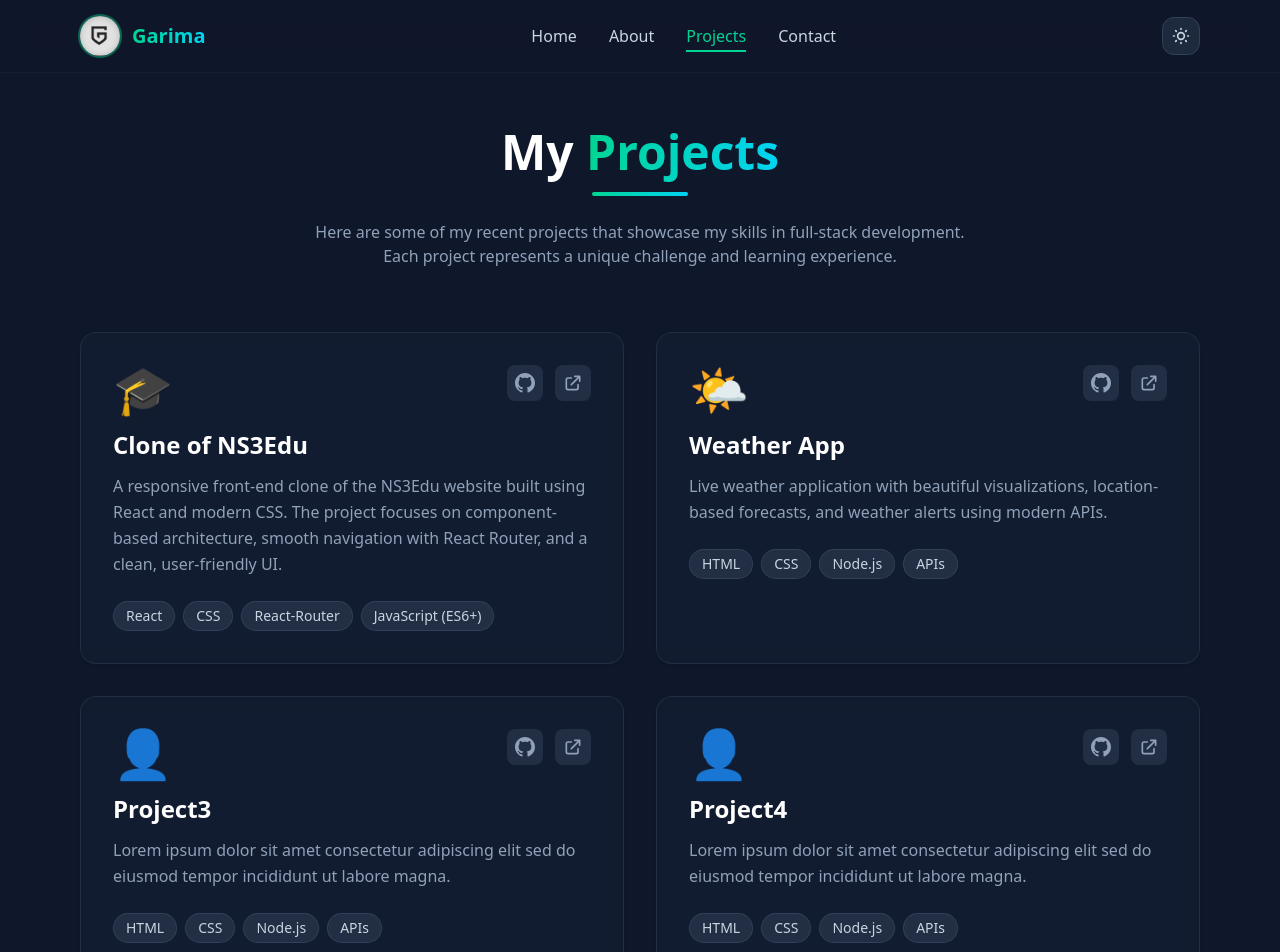
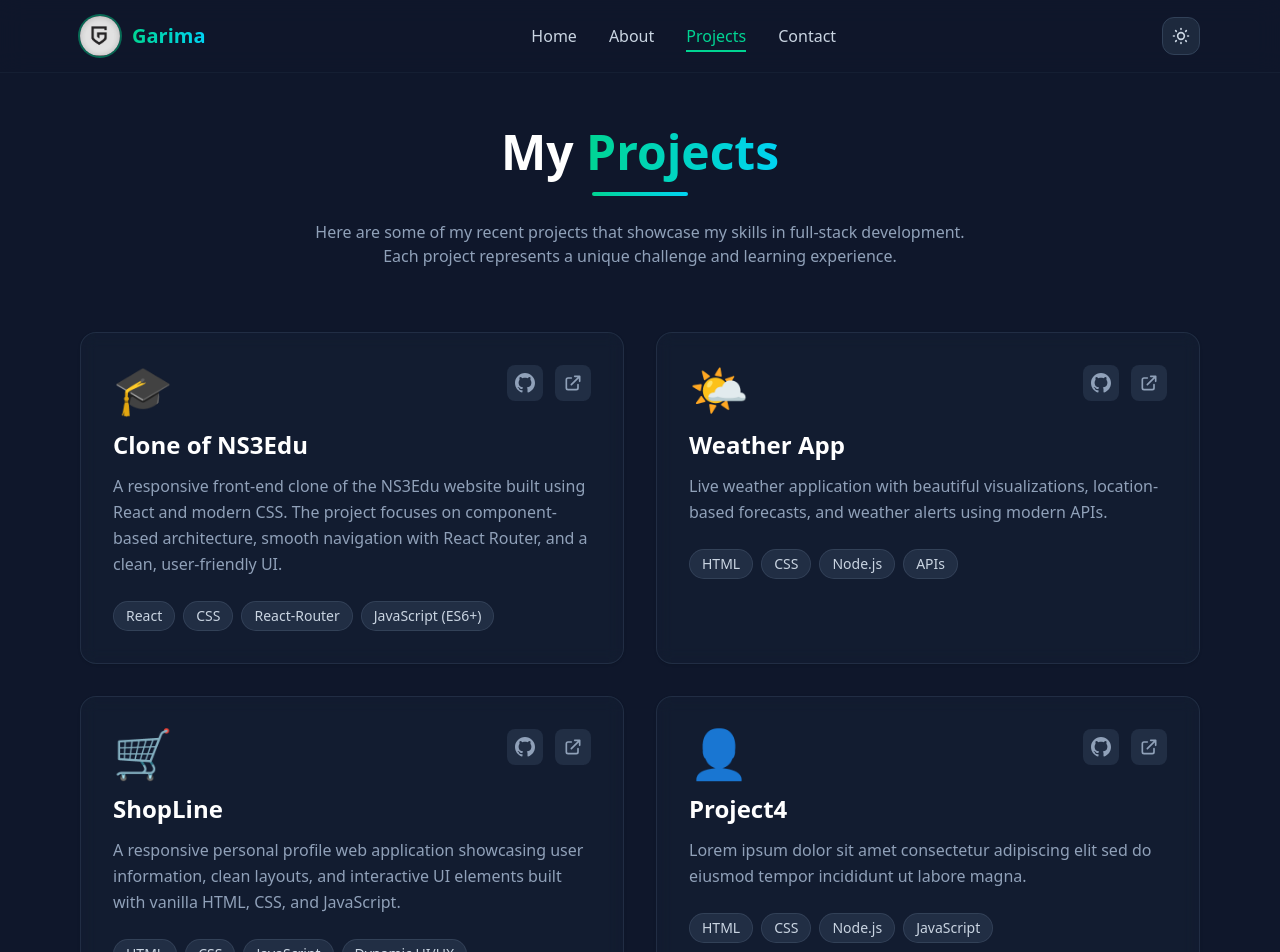
Before and after one commit to gauriiv/portfolio, a React (Vite) app: page /projects in a window 1280 px wide. Shown: the top 952 px of the page. Built offline with nearby package versions, Linux system fonts and the light colour scheme.

Commit message:
fix: update project details in ProjectsPage component

```diff
--- a/src/pages/ProjectsPage.tsx
+++ b/src/pages/ProjectsPage.tsx
@@ -25,18 +25,20 @@ const projects: Project[] = [
     demo: "https://weather.gaurii.me/",
   },
   {
-    title: "Project3",
-    description: "Lorem ipsum dolor sit amet consectetur adipiscing elit sed do eiusmod tempor incididunt ut labore magna.",
-    icon: "👤",
-    tech: ["HTML", "CSS", "Node.js", "APIs"],
-    github: "https://github.com/gauriiv/chatspace",
-    demo: "https://chatspace.gaurii.me/",
-  },
+  title: "ShopLine",
+  description:
+    "A responsive personal profile web application showcasing user information, clean layouts, and interactive UI elements built with vanilla HTML, CSS, and JavaScript.",
+  icon: "🛒",
+  tech: ["HTML", "CSS", "JavaScript", "Dynamic UI/UX "],
+  github: "https://github.com/gauriiv/shopline",
+  demo: "https://shopline.gaurii.me/",
+},
+
   {
     title: "Project4",
     description: "Lorem ipsum dolor sit amet consectetur adipiscing elit sed do eiusmod tempor incididunt ut labore magna.",
     icon: "👤",
-    tech: ["HTML", "CSS", "Node.js", "APIs"],
+    tech: ["HTML", "CSS", "Node.js", "JavaScript"],
     github: "https://github.com/gauriiv/persona",
     demo: "https://persona.gaurii.me/",
   },
```
